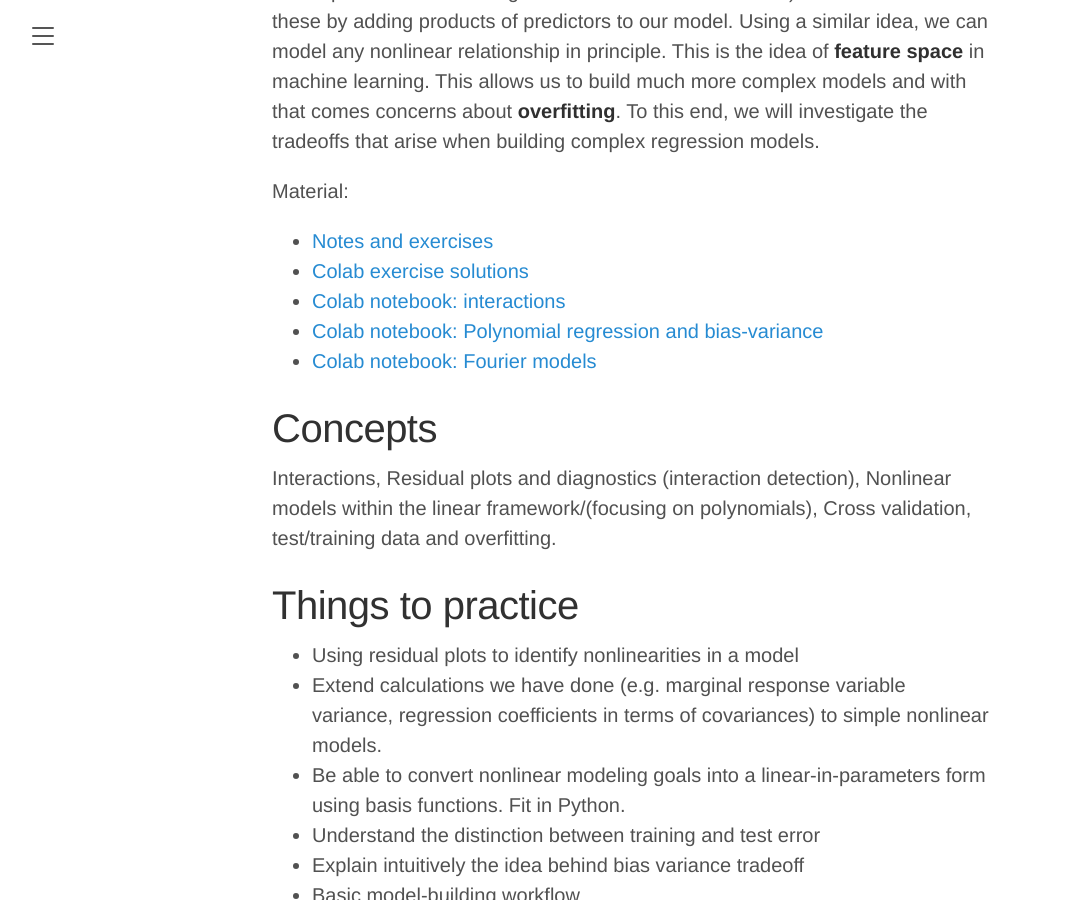
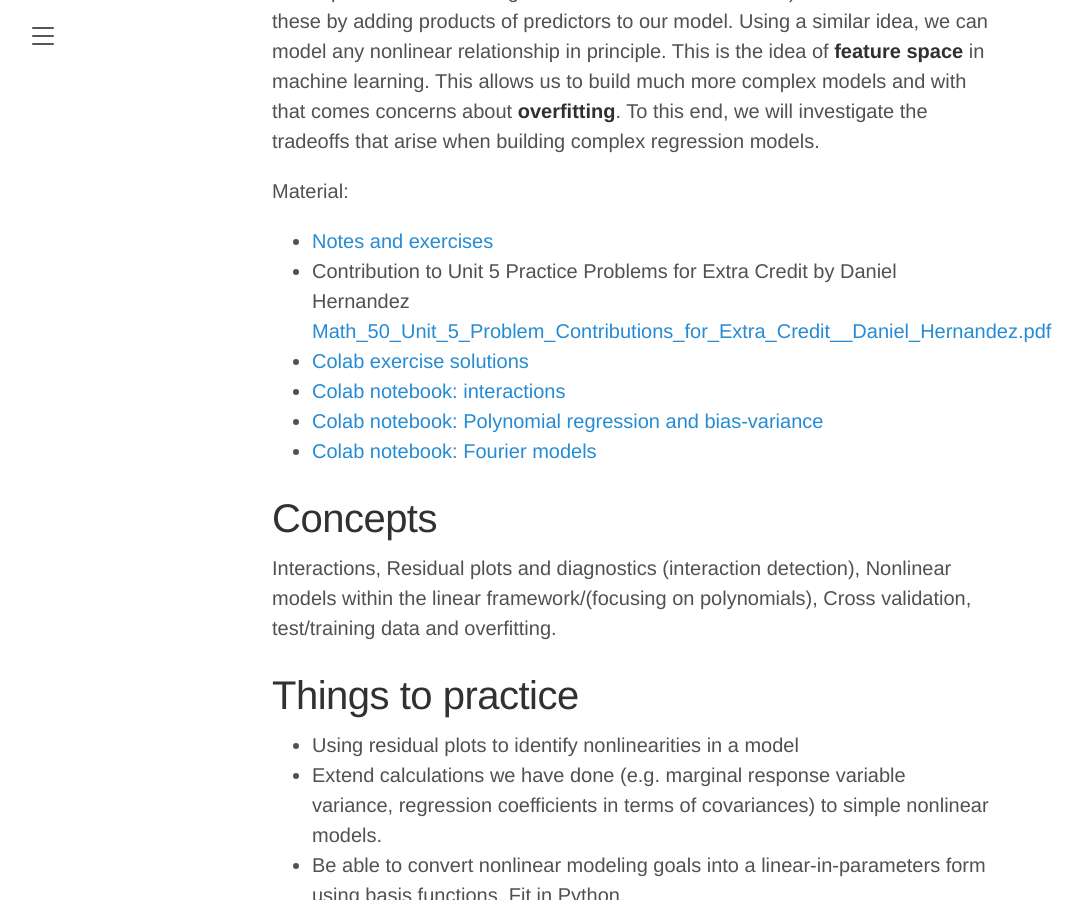
Before and after one commit to elevien/math50_2025, a Jekyll site: the page built from unit5.md, in a window 1280 px wide and 900 px high, scrolled down 493 px. Shown: the whole window, without its empty margins (8-1091 px from the left). Built offline with Jekyll 4.4.1, drawn with Linux system fonts in a browser that asks for light colours.

Commit message:
Contribution to Unit 5 Practice Problems on Overleaf by Daniel Hernandez unit5.md
Practice identifying interactions, modeling simple nonlinear relationships with linear‑in‑parameters forms, interpreting residuals, and thinking about overfitting and the bias‑variance tradeoff.

```diff
--- a/unit5.md
+++ b/unit5.md
@@ -12,6 +12,7 @@ As I say many times in class, the linear regression model is the basis for many
 
 Material:
 - [Notes and exercises](/public/latex_notes/unit5/unit5.pdf)
+- Contribution to Unit 5 Practice Problems for Extra Credit by Daniel Hernandez [Math_50_Unit_5_Problem_Contributions_for_Extra_Credit__Daniel_Hernandez.pdf](https://github.com/user-attachments/files/23730864/Math_50_Unit_5_Problem_Contributions_for_Extra_Credit__Daniel_Hernandez.pdf)
 - [Colab exercise solutions](https://colab.research.google.com/drive/1StwGhDHL4BFMx4_y1LY3B5BVUUpuwqjl?usp=sharing)
 - [Colab notebook: interactions](https://colab.research.google.com/drive/1JVq9VHAbpSlGlngfMmf9N4NJuSKM8lKR?usp=sharing)
 - [Colab notebook: Polynomial regression and bias-variance](https://colab.research.google.com/drive/1UuydrSV7Q7-O-ZyjBUGT-mOzo9NUFD3P?usp=sharing)
```
